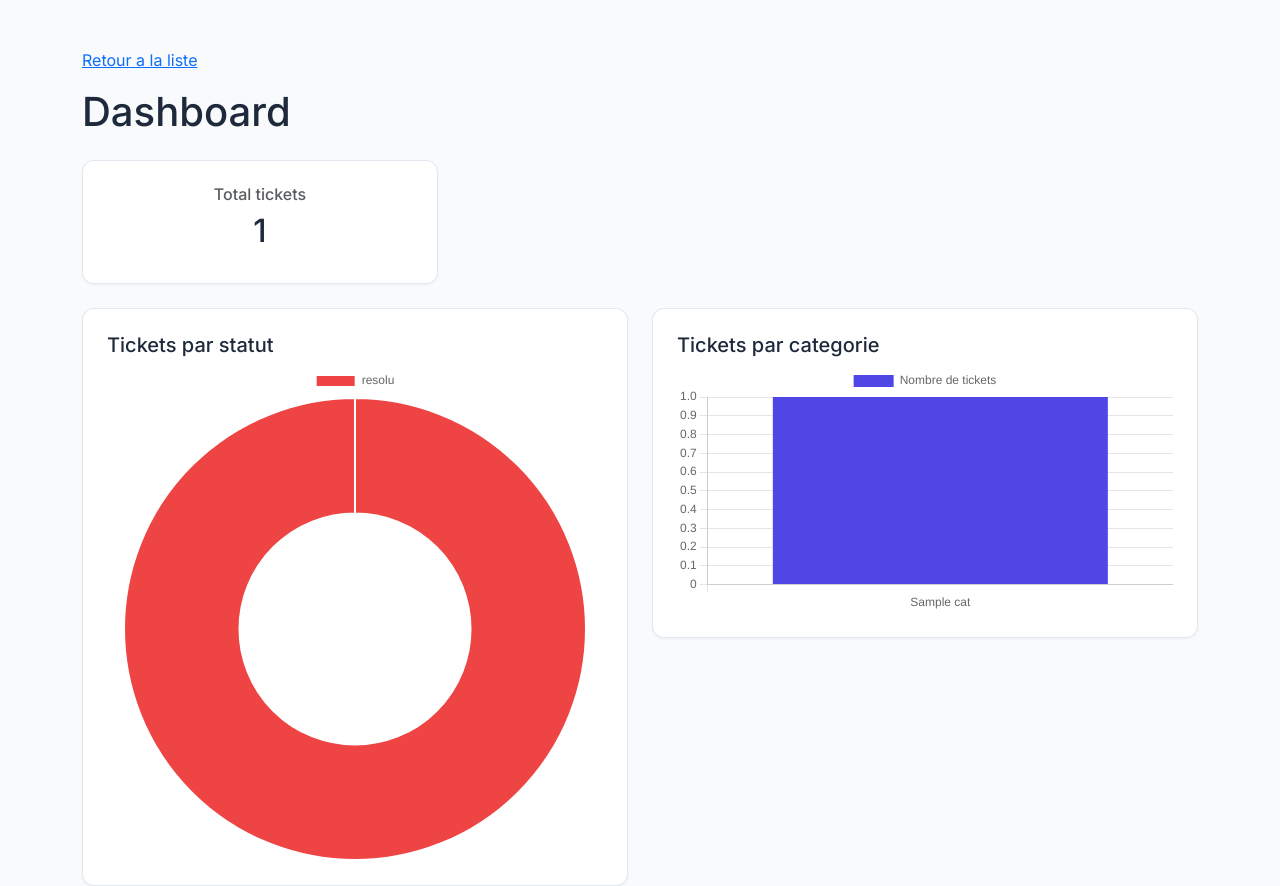
After one commit to sahar-benhbib/techdesk-flask, a Flask app: template app/templates/dashboard.html in a window 1280 px wide. The commit adds this page. Run offline with Flask 3, Linux system fonts and the light colour scheme; the template is opened without the code that fills it: most values are stand-ins (such as "Sample title", 1, 10 or a date in 2020).

Commit message:
Ajout du dashboard avec graphiques Chart.js

```diff
--- /dev/null
+++ b/app/templates/dashboard.html
@@ -0,0 +1,78 @@
+<!doctype html>
+<html lang="fr">
+<head>
+<meta charset="UTF-8" />
+<title>Dashboard - TechDesk</title>
+<link href="https://cdn.jsdelivr.net/npm/bootstrap@5.3.0/dist/css/bootstrap.min.css" rel="stylesheet" />
+<link href="{{ url_for('static', filename='css/style.css') }}" rel="stylesheet">
+<script src="https://cdn.jsdelivr.net/npm/chart.js"></script>
+</head>
+<body>
+<div class="container mt-5">
+
+<a href="{{ url_for('main.home') }}">Retour a la liste</a>
+<h1 class="mt-3 mb-4">Dashboard</h1>
+
+<div class="row mb-4">
+<div class="col-md-4">
+<div class="card-custom text-center">
+<h6 class="text-muted">Total tickets</h6>
+<h2>{{ total_tickets }}</h2>
+</div>
+</div>
+</div>
+
+<div class="row">
+<div class="col-md-6">
+<div class="card-custom">
+<h5>Tickets par statut</h5>
+<canvas id="chartStatut"></canvas>
+</div>
+</div>
+
+<div class="col-md-6">
+<div class="card-custom">
+<h5>Tickets par categorie</h5>
+<canvas id="chartCategorie"></canvas>
+</div>
+</div>
+</div>
+
+</div>
+
+<script>
+const statutLabels = [{% for statut, count in stats_statut %}"{{ statut }}",{% endfor %}];
+const statutData = [{% for statut, count in stats_statut %}{{ count }},{% endfor %}];
+
+const categorieLabels = [{% for cat, count in stats_categorie %}"{{ cat }}",{% endfor %}];
+const categorieData = [{% for cat, count in stats_categorie %}{{ count }},{% endfor %}];
+
+new Chart(document.getElementById('chartStatut'), {
+    type: 'doughnut',
+    data: {
+        labels: statutLabels,
+        datasets: [{
+            data: statutData,
+            backgroundColor: ['#ef4444', '#f59e0b', '#10b981']
+        }]
+    }
+});
+
+new Chart(document.getElementById('chartCategorie'), {
+    type: 'bar',
+    data: {
+        labels: categorieLabels,
+        datasets: [{
+            label: 'Nombre de tickets',
+            data: categorieData,
+            backgroundColor: '#4f46e5'
+        }]
+    },
+    options: {
+        scales: { y: { beginAtZero: true } }
+    }
+});
+</script>
+
+</body>
+</html>
--- a/app/templates/home.html
+++ b/app/templates/home.html
@@ -25,6 +25,9 @@
         class="btn btn-primary mb-4"
         >+ Nouveau ticket</a
       >
+      {% if current_user.role == 'agent' %}
+    <a href="{{ url_for('main.dashboard') }}" class="btn btn-outline-primary mb-4">Voir le dashboard</a>
+{% endif %}
 
       <h2 class="mb-3">
         {% if current_user.role == 'agent' %} Tous les tickets {% else %} Mes
```
Also changed, not shown: app/routes.py (+23 -1 lines).
